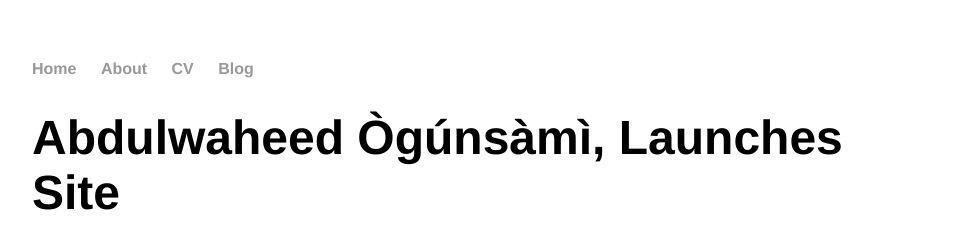
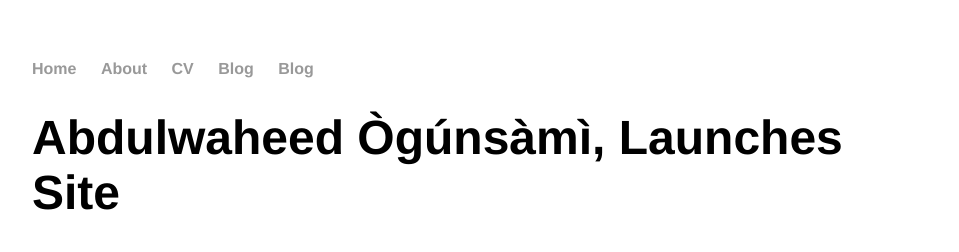
Before and after one commit to ogsm/ogsm.github.io, a Jekyll site: the page built from _posts/2019-07-11-the-launch-of-it.md, in a window 1280 px wide. Shown: the top 252 px of the page, without its empty margins (160-1119 px from the left). Built offline with Jekyll 4.4.1, drawn with Linux system fonts in a browser that asks for light colours.

Commit message:
Update default.html

```diff
--- a/_layouts/default.html
+++ b/_layouts/default.html
@@ -12,6 +12,7 @@
 	        	<li><a href="/about">About</a></li>
         		<li><a href="/cv">CV</a></li>
         		<li><a href="/blog">Blog</a></li>
+			<li><a href="/My research ">Blog</a></li>
     		</ul>
 		</nav>
 		<div class="container">
```
